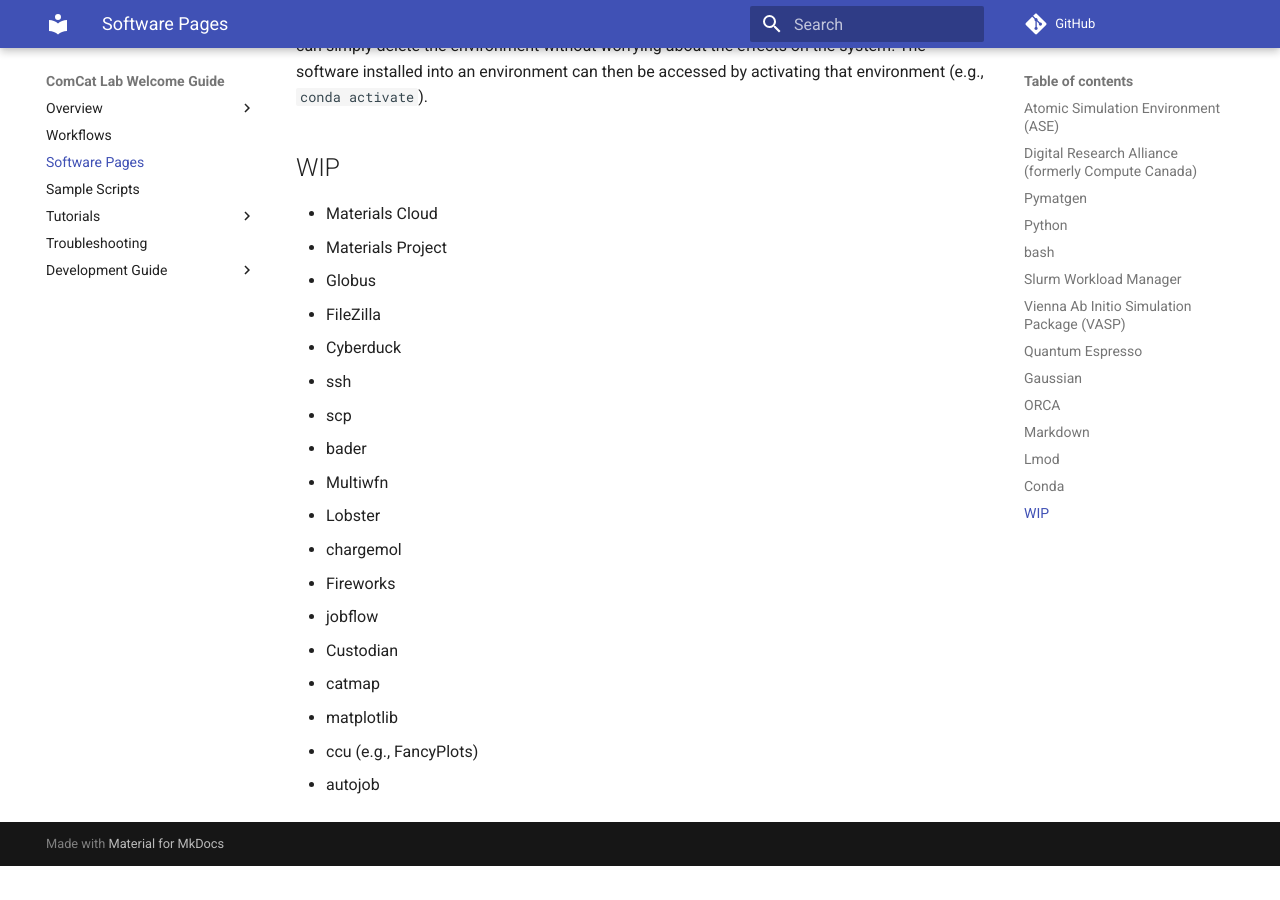
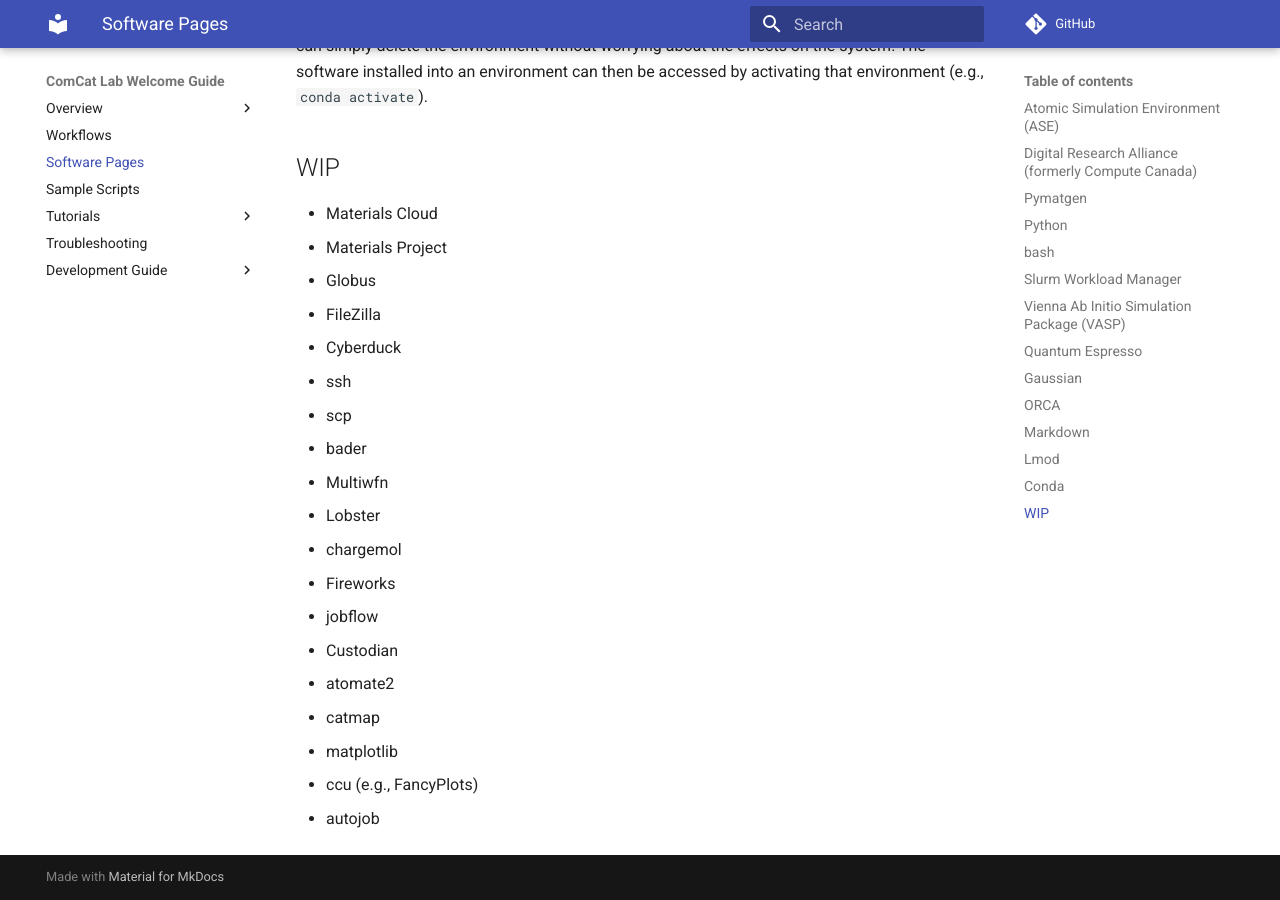
Before and after one commit to ComCatLab/welcome-guide, an MkDocs documentation site: the page built from docs/sources/software_pages.md, in a window 1280 px wide and 900 px high, scrolled down 2841 px. Built offline with MkDocs 1.6.1 and Material for MkDocs 9.7.7, drawn with Linux system fonts in a browser that asks for light colours; comment, search, counter and statistics services are not loaded; before the commit the page ends 3707 px from its top, so only the background shows below that.

Commit message:
Fix links

```diff
--- a/docs/sources/software_pages.md
+++ b/docs/sources/software_pages.md
@@ -14,13 +14,13 @@
 This is the national organization that manages our main computational resources.
 Their documentation is comprehensive, including details about specific
 [clusters][clusters], [available software][software], and [how to get started][get-started].
-To use these resources, [you'll need to create a CCCDB account](../tutorials/cccdb.md).
+To use these resources, [you'll need to create a CCCDB account](tutorials/cccdb.md).
 
 Related:
 
-- [Creating a CCCDB account](../tutorials/cccdb.md)
-- [Transferring data to remote clusters](../tutorials/data_transfer.md)
-- [Setting up your cluster environment](../tutorials/cluster_setup.md)
+- [Creating a CCCDB account](tutorials/cccdb.md)
+- [Transferring data to remote clusters](tutorials/data_transfer.md)
+- [Setting up your cluster environment](tutorials/cluster_setup.md)
 
 List software pages and give brief description
 
@@ -127,6 +127,7 @@
 - Fireworks
 - jobflow
 - Custodian
+- atomate2
 - catmap
 - matplotlib
 - ccu (e.g., FancyPlots)
```
